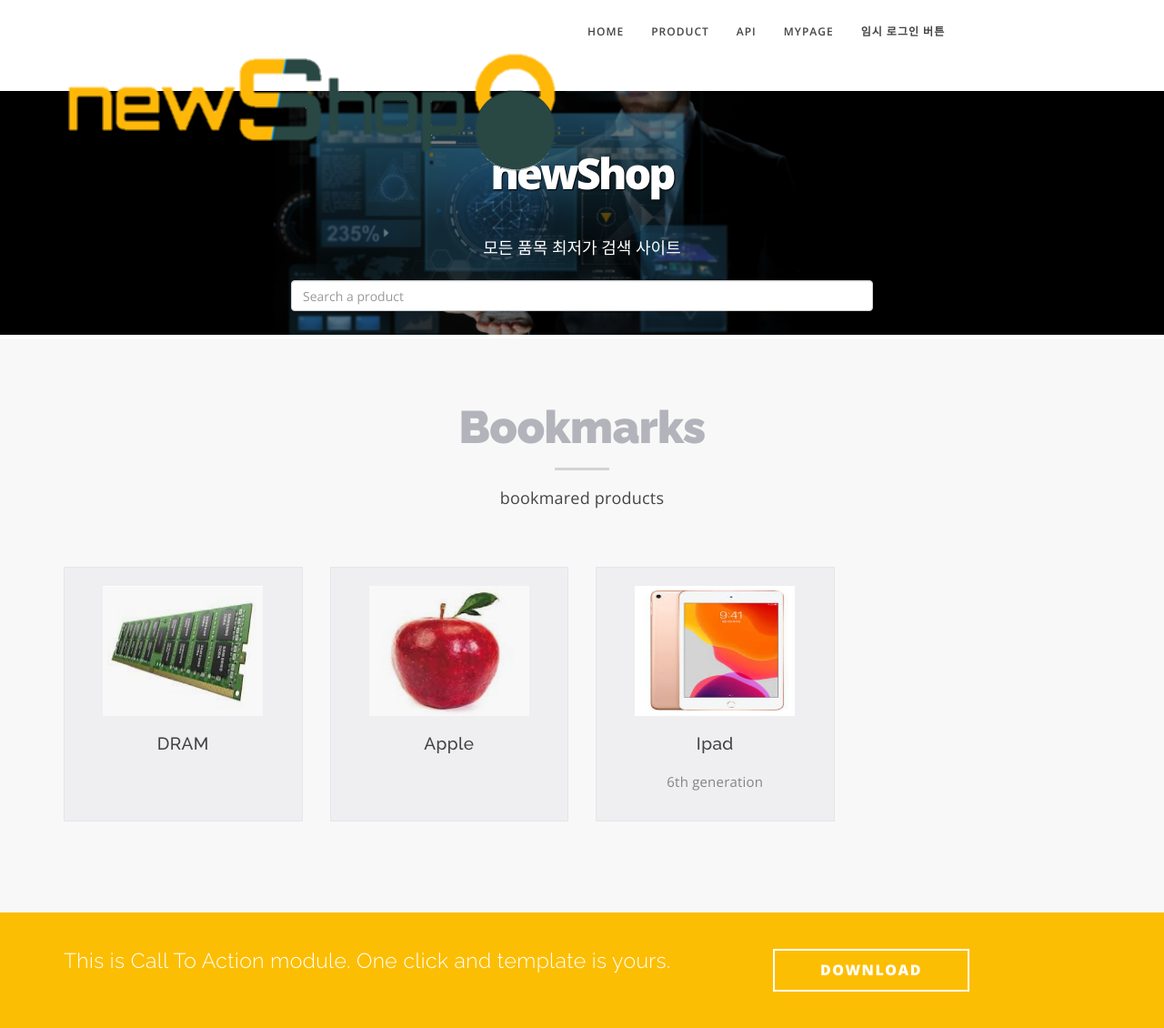
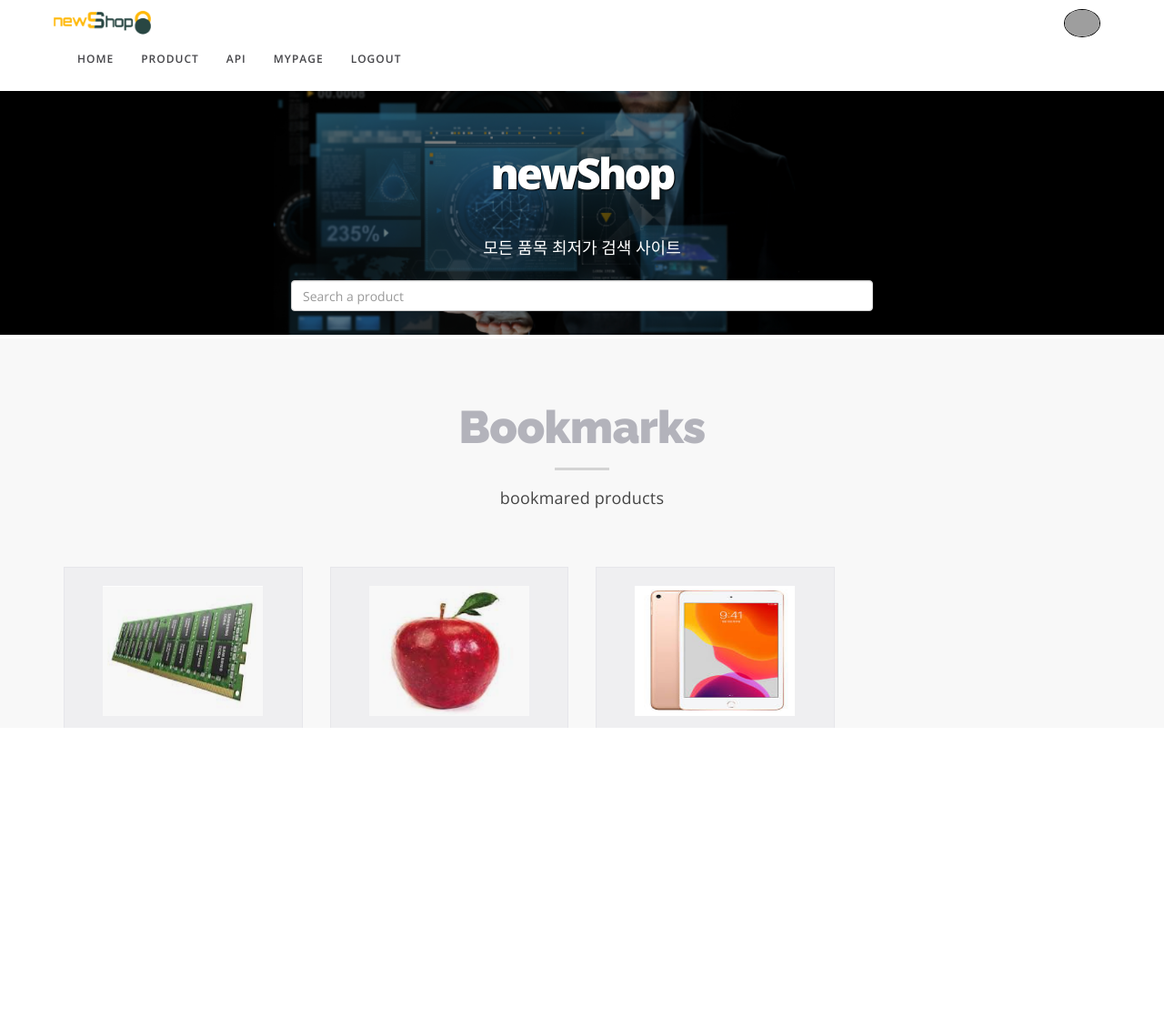
Before and after one commit to skkuse/2020spring_41class_team3, a Django app: page /home in a window 1280 px wide. Shown: the whole page at 91% size. After the commit the page ends 800 px from the top, so only its background shows below. Run offline with Django 3.2, Linux system fonts and the light colour scheme; some libraries are stand-ins or nearby versions; grey boxes are pictures that could not be loaded.

Commit message:
index.html

```diff
--- a/src/NewShop/Displayer/templates/Displayer/index.html
+++ b/src/NewShop/Displayer/templates/Displayer/index.html
@@ -22,8 +22,13 @@
 	<body id="page-top">
 		<!-- Navigation -->
 		<nav class="navbar navbar-default navbar-fixed-top">
+			<nav class="navbar navbar-default navbar-fixed-top" >
 			<div class="container">
-				<!-- Brand and toggle get grouped for better mobile display -->
+				<a class="navbar-brand page-scroll" href="#page-top" ><img src="{%static 'images/logo.png'%}" width="20%" ></a>
+				<a class="navbar-brand page-scroll profile-box" href="#page-top" style="float:right;"><img class="profile" src="{%static 'images/appeach.png'%}" width="40px"></a>
+			</div>
+
+			<div class="container">
 				<div class="navbar-header page-scroll">
 					<button type="button" class="navbar-toggle" data-toggle="collapse" data-target="#bs-example-navbar-collapse-1">
 					<span class="sr-only">Toggle navigation</span>
@@ -31,9 +36,7 @@
 					<span class="icon-bar"></span>
 					<span class="icon-bar"></span>
 					</button>
-					<a class="navbar-brand page-scroll" href="#page-top"><img src="{%static 'images/logo.png'%}"></a>
 				</div>
-				<!-- Collect the nav links, forms, and other content for toggling -->
 				<div class="collapse navbar-collapse" id="bs-example-navbar-collapse-1">
 					<ul class="nav navbar-nav navbar-left"  >
 						<li class="hidden">
@@ -53,11 +56,11 @@
 						</li>
 						{%if logged%}
 						<li>
-							<a class="page-scroll" href="{%url 'logout'%}">임시 로그아웃 버튼</a>
+							<a class="page-scroll" href="#portfolio">Login</a>
 						</li>
 						{%else%}
 						<li>
-							<a class="page-scroll" href="{%url 'login'%}">임시 로그인 버튼</a>
+							<a class="page-scroll" href="#portfolio">Logout</a>
 						</li>
 						{%endif%}
 					</ul>
```
